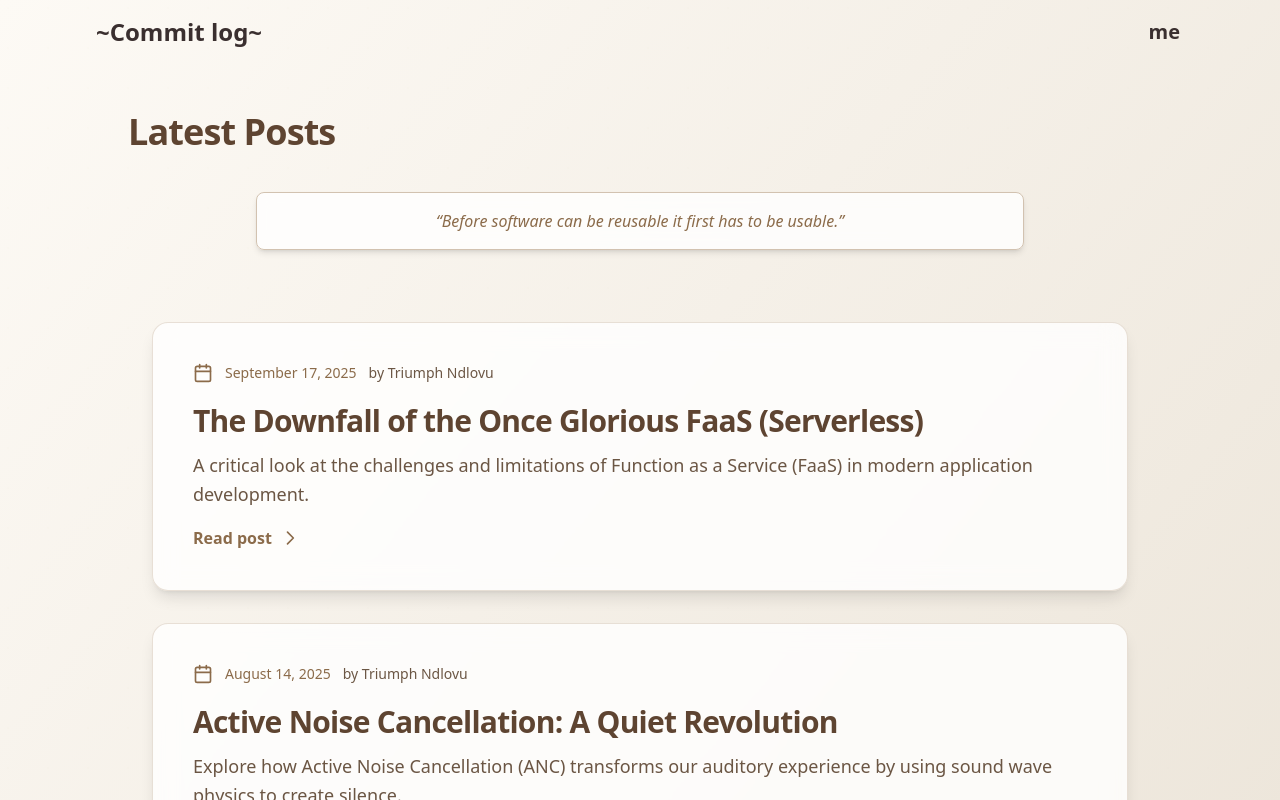
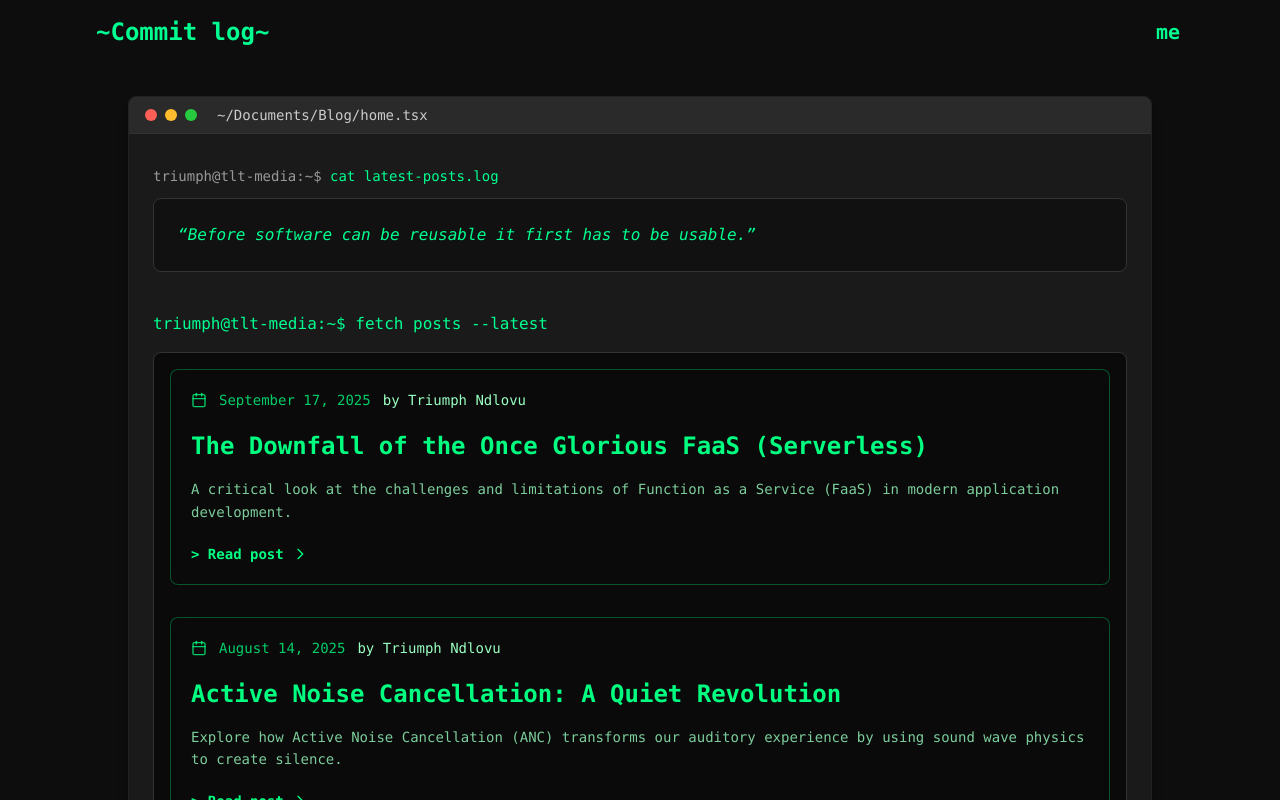
Before and after one commit to TriumphNdlovu/com-log, a React (Vite) app: page / in a window 1280 px wide. Shown: the top 800 px of the page. Built offline with nearby package versions, Linux system fonts and the light colour scheme.

Commit message:
Rebranding 😉

```diff
--- a/src/components/PostList.tsx
+++ b/src/components/PostList.tsx
@@ -21,54 +21,44 @@ function formatDate(dateStr: string) {
 
 const PostList: React.FC = () => {
   return (
-    <div className="space-y-8">
+    <div className="space-y-8 font-mono">
       {posts.map((post: PostMeta) => (
         <article
           key={post.slug}
-          className="group relative overflow-hidden rounded-2xl border border-[#d2c2b0]/50 bg-white/80 backdrop-blur-md shadow-lg hover:shadow-xl transition-all duration-300"
+          className="group relative overflow-hidden border border-[#00FF80]/30 bg-[#0b0b0b]/70 backdrop-blur-sm rounded-lg p-5 transition-all duration-300 hover:border-[#00FF80]/70 hover:shadow-[0_0_12px_#00FF80] cursor-pointer"
         >
-          <div className="absolute inset-0 bg-gradient-to-r from-[#8b6b4a]/5 to-[#8b6b4a]/10 opacity-0 group-hover:opacity-100 transition-opacity duration-500" />
-
           <Link to={`/post/${post.slug}`} className="block">
-            <div className="relative p-6 sm:p-8 lg:p-10">
-              <div className="flex flex-col gap-4">
-                <div className="flex items-center gap-3 text-sm text-[#8b6b4a]">
-                  <Calendar className="w-5 h-5" />
-                  <time dateTime={post.date} className="font-medium">
-                    {formatDate(post.date)}
-                  </time>
+            <div className="flex flex-col gap-2">
+              <div className="flex items-center gap-3 text-[#00FF80]/80 text-sm">
+                <Calendar className="w-4 h-4" />
+                <time dateTime={post.date}>{formatDate(post.date)}</time>
                 {post.author && (
-                    <div className="text-sm text-[#6b5644] font-medium">
+                  <div className="text-[#9affc2]">
                     <span>by {post.author}</span>
                   </div>
                 )}
               </div>
-              </div>
-              <div className="mt-5">
-                <h2 className="text-2xl md:text-3xl font-bold text-[#5e4431] group-hover:text-[#8b6b4a] transition-colors duration-300 tracking-tight">
+
+              <h2 className="text-xl md:text-2xl font-bold text-[#00FF80] group-hover:text-[#9affc2] transition-colors duration-300 mt-3">
                 {post.title}
               </h2>
+
               {post.description && (
-                  <p className="mt-3 text-[#6b5644] text-base md:text-lg line-clamp-3 leading-relaxed">
+                <p className="mt-2 text-[#9affc2]/80 text-sm leading-relaxed">
                   {post.description}
                 </p>
               )}
-                <div className="mt-4 flex items-center gap-2 text-[#8b6b4a] font-semibold">
-                  <span className="text-sm md:text-base">Read post</span>
+
+              <div className="mt-3 flex items-center gap-2 text-[#00FF80] text-sm font-semibold">
+                <span>&gt; Read post</span>
                 <svg
-                    className="w-5 h-5 transition-transform duration-300 group-hover:translate-x-2"
+                  className="w-4 h-4 transition-transform duration-300 group-hover:translate-x-2"
                   fill="none"
                   stroke="currentColor"
                   viewBox="0 0 24 24"
                 >
-                    <path
-                      strokeLinecap="round"
-                      strokeLinejoin="round"
-                      strokeWidth={2}
-                      d="M9 5l7 7-7 7"
-                    />
+                  <path strokeLinecap="round" strokeLinejoin="round" strokeWidth={2} d="M9 5l7 7-7 7" />
                 </svg>
-                </div>
               </div>
             </div>
           </Link>
--- a/src/pages/Home.tsx
+++ b/src/pages/Home.tsx
@@ -1,7 +1,6 @@
 import PostList from '../components/PostList'
 import Navbar from '../components/Navbar'
 
-// will use AI to generate a random quote
 export default function Home() {
   const quotes = [
     "Code is like humor. When you have to explain it, it’s bad.",
@@ -30,34 +29,38 @@ export default function Home() {
 
   return (
     <>
-        {/* Background */}
-        <div className="min-h-screen bg-gradient-to-br from-[#fdfaf5] to-[#e8e0d3] text-[#3a2f2f] relative font-sans">
-          {/* Subtle paper-like background pattern */}
-          <div className="absolute inset-0 opacity-5 pointer-events-none">
-            <div
-              className="w-full h-full"
-              style={{
-                backgroundImage: `radial-gradient(circle at 20% 20%, rgba(90, 60, 30, 0.15) 1px, transparent 1px)`,
-                backgroundSize: '40px 40px',
-              }}
-            />
+      <div className="min-h-screen bg-[#0d0d0d] text-[#00ff90] font-mono relative flex flex-col">
+        {/* Navbar (still optional if you want a top bar like macOS terminal) */}
+        <Navbar />
+
+        {/* Terminal window */}
+        <div className="relative max-w-5xl mx-auto mt-24 mb-12 w-full rounded-lg border border-[#222] shadow-lg bg-[#1a1a1a] overflow-hidden">
+          {/* Terminal header */}
+          <div className="flex items-center justify-start space-x-2 px-4 py-2 bg-[#2a2a2a] border-b border-[#333]">
+            <span className="w-3 h-3 bg-[#ff5f56] rounded-full"></span>
+            <span className="w-3 h-3 bg-[#ffbd2e] rounded-full"></span>
+            <span className="w-3 h-3 bg-[#27c93f] rounded-full"></span>
+            <span className="ml-3 text-sm text-[#ccc]">~/Documents/Blog/home.tsx</span>
           </div>
 
-          {/* Navbar */}
-          <Navbar />
+          {/* Terminal content */}
+          <div className="px-6 py-8">
+            <p className="text-sm text-[#999] mb-3">
+              triumph@tlt-media:~$ <span className="text-[#00ff90]">cat latest-posts.log</span>
+            </p>
 
-          {/* Main content */}
-          <div className="relative pt-28 pb-20 px-4 sm:px-6 lg:px-8">
-            <div className="max-w-5xl mx-auto">
-              <h2 className="text-3xl md:text-4xl font-bold text-[#5e4431] mb-10 tracking-tight">
-                Latest Posts
-              </h2>
-              <div className="max-w-3xl mx-auto px-6 py-4 mb-12 text-center italic text-[#8b6b4a] bg-white/80 backdrop-blur-sm rounded-lg shadow-md border border-[#d2c2b0] transform transition-transform hover:scale-[1.02]">
+            <div className="border border-[#333] rounded-lg bg-[#111] p-6 mb-10 text-[#00ff90] italic">
               “{randomQuote}”
             </div>
-              <main className="sm:p-6 rounded-xl">
+
+            <div className="text-[#00ff90]">
+              <p className="mb-4">
+                triumph@tlt-media:~$ <span className="text-[#00ff90]">fetch posts --latest</span>
+              </p>
+              <div className="border border-[#333] bg-[#0a0a0a] rounded-lg p-4">
                 <PostList />
-              </main>
+              </div>
+            </div>
           </div>
         </div>
       </div>
```
Also changed, not shown: src/pages/Post.tsx (+54 -71 lines). Lines whose indentation alone changed are shown as unchanged.
